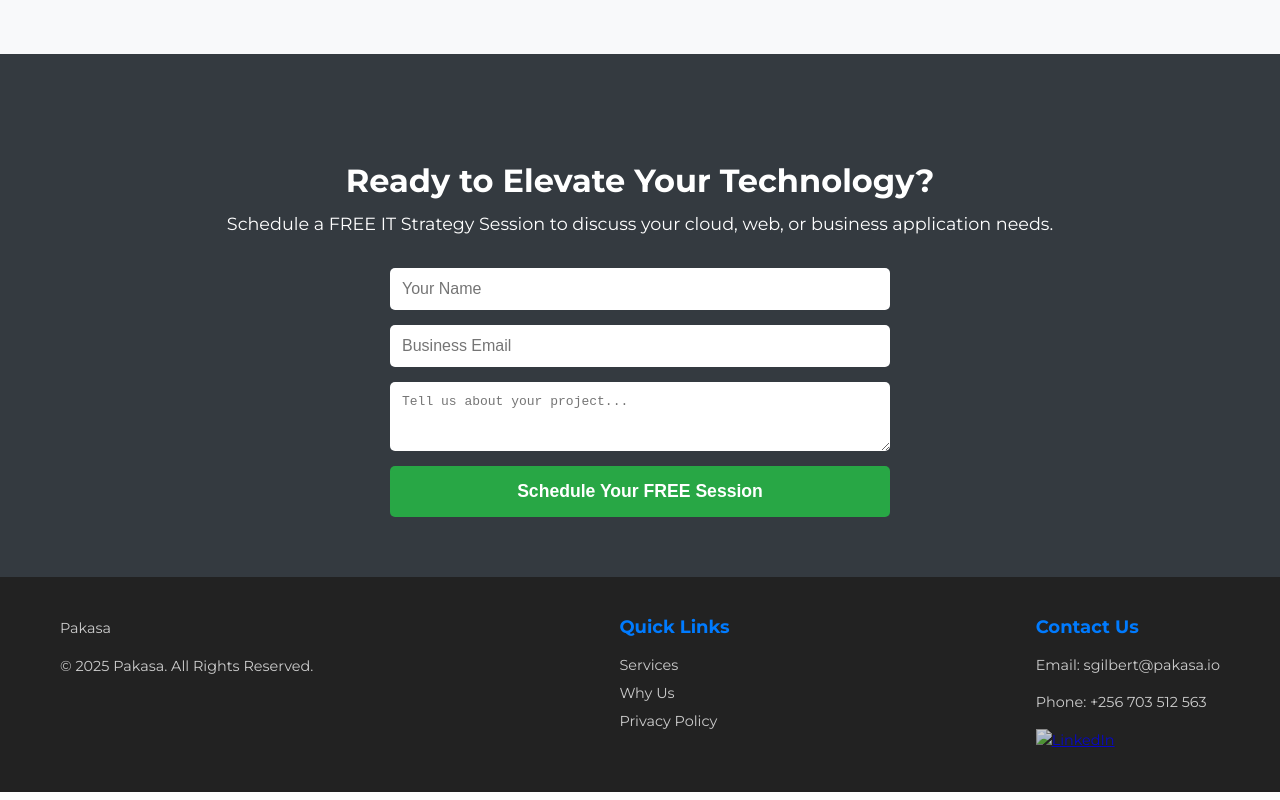
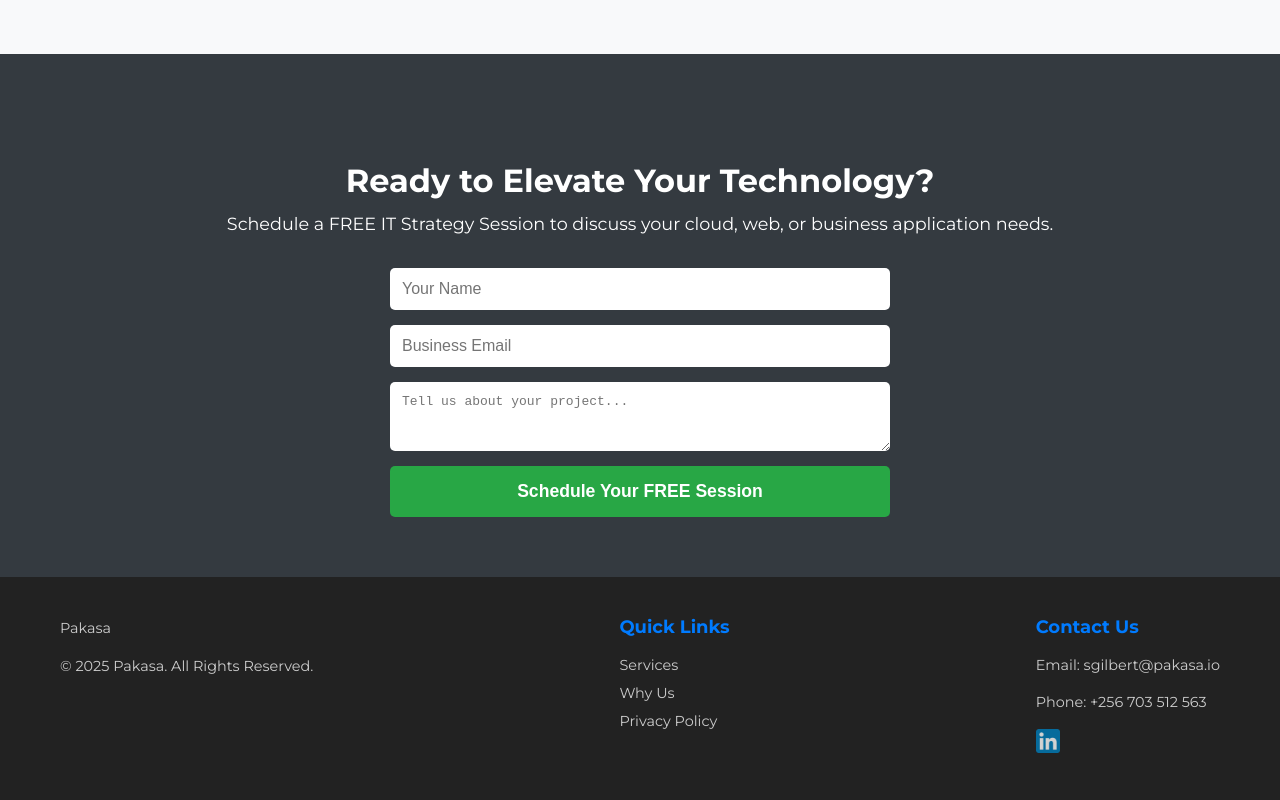
Before and after one commit to pakasa-io/pakasa-site, a plain HTML site: page index.html in a window 1280 px wide. Shown: the part 2197-2997 px from the top of the page. Drawn offline with Linux system fonts and the light colour scheme.

Commit message:
updated logo

```diff
--- a/index.html
+++ b/index.html
@@ -5,12 +5,14 @@
     <meta name="viewport" content="width=device-width, initial-scale=1.0">
     <title>Pakasa | Expert Cloud & IT Services</title>
     <link rel="stylesheet" href="styles.css">
+      <link rel="icon" href="./pakasa-small-logo.jpg" type="image/x-icon">
     <link href="https://fonts.googleapis.com/css2?family=Montserrat:wght@400;700&display=swap" rel="stylesheet">
 </head>
 <body>
 
     <header id="header">
         <div class="container nav-content">
+            <!-- <img src="./pakasa-small-logo.jpg" width="45px" height="45px"/> -->
             <h1 class="logo"><a href="#">Pakasa</a></h1>
             <nav>
                 <a href="#services">Services</a>
@@ -124,7 +126,7 @@
                 <p>Email: sgilbert@pakasa.io</p>
                 <p>Phone: +256 703 512 563</p>
                 <div class="social-icons">
-                    <a href="#"><img src="linkedin-icon.png" alt="LinkedIn"></a>
+                    <a href="https://www.linkedin.com/company/104583322"><img src="./LinkedIn_icon.svg.png" alt="LinkedIn"></a>
                 </div>
             </div>
         </div>
```
Also changed, not shown: LinkedIn_icon.svg.png (added), pakasa-small-logo.jpg (added).
